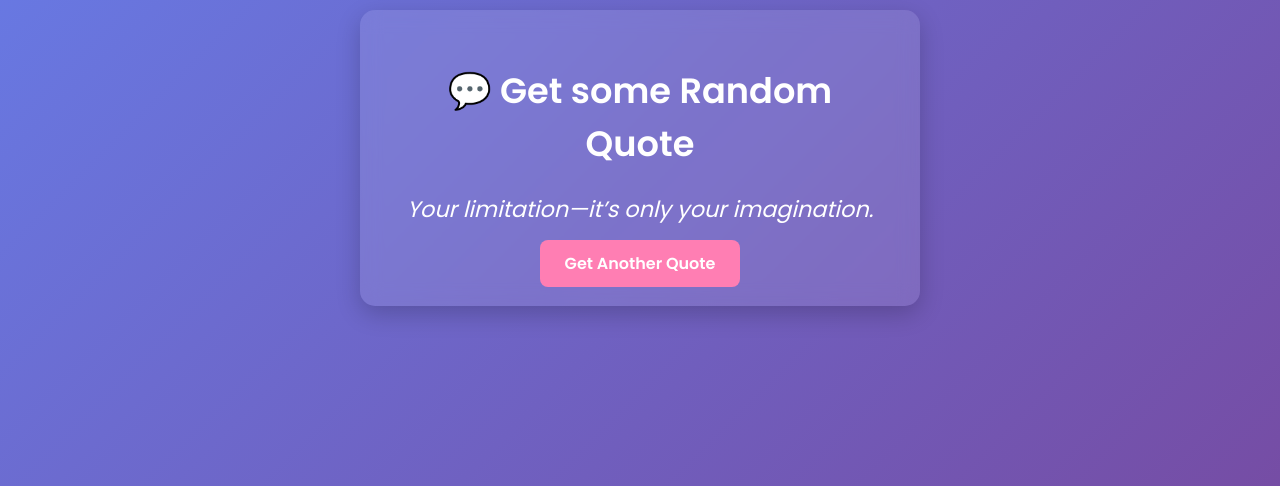
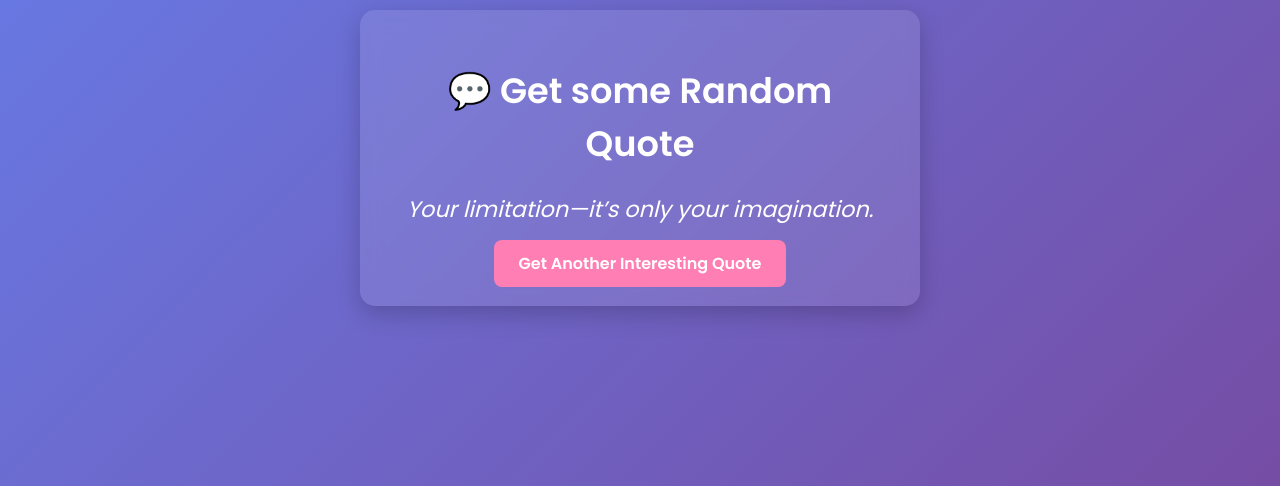
Before and after one commit to PriyanshVaishnav21/Quotely, a Flask app: page / in a window 1280 px wide. Shown: the part 242-728 px from the top of the page. Run offline with Flask 3, Linux system fonts and the light colour scheme.

Commit message:
Update index.html

```diff
--- a/templates/index.html
+++ b/templates/index.html
@@ -9,7 +9,7 @@
     <div class="container">
         <h1>💬 Get some Random Quote </h1>
         <p class="quote">{{ quote }}</p>
-        <a href="/" class="btn">Get Another Quote</a>
+        <a href="/" class="btn">Get Another Interesting  Quote</a>
     </div>
 </body>
 </html>
```
